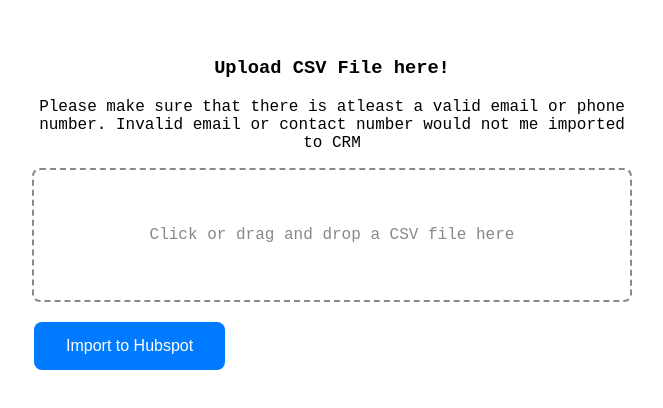
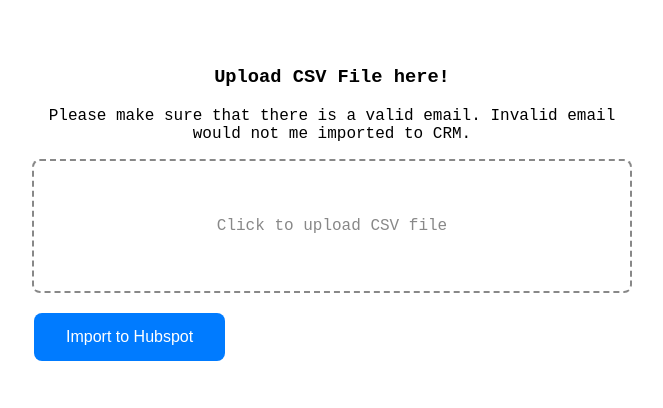
Before and after one commit to Bevs11/leads-sync, a React app: page / in a window 1280 px wide. Shown: the part 202-610 px from the top of the page, without its empty margins (308-971 px from the left). Built offline with nearby package versions, Linux system fonts and the light colour scheme.

Commit message:
removed console logs and allow only records with valid email

```diff
--- a/src/App.js
+++ b/src/App.js
@@ -55,7 +55,7 @@ export default function App() {
       setLoading(false);
       return;
     }
-    console.log(validJsonData);
+
     try {
       const res = await axios.post(
         'http://localhost:8000/leads/batch/',
@@ -88,8 +88,6 @@ export default function App() {
   };
 
   const validateFile = (file) => {
-    console.log('Validating file:', file);
-    console.log('file type:', typeof file);
     if (!file || !Array.isArray(file)) {
       setUploadMessage('Please upload a valid CSV file.');
       return;
@@ -97,12 +95,8 @@ export default function App() {
     const validData = [];
     file.forEach((item) => {
       const email = item.email?.trim();
-      const phone = item.phone?.replace(/\s+/g, '');
-
       const emailValid = email ? /^[\w.-]+@[\w.-]+\.\w+$/.test(email) : false;
-      const phoneValid = phone ? /^\+?[1-9]\d{1,14}$/.test(phone) : false;
-
-      if (emailValid || phoneValid) {
+      if (emailValid) {
         validData.push(item);
       }
     });
@@ -123,8 +117,8 @@ export default function App() {
     <div style={{ padding: '2em', maxWidth: '600px', margin: 'auto' }}>
       <h3 style={{ textAlign: 'center' }}>Upload CSV File here!</h3>
       <div style={{ width: '100%', textAlign: 'center', marginBottom: '1em' }}>
-        Please make sure that there is atleast a valid email or phone number.
-        Invalid email or contact number would not me imported to CRM
+        Please make sure that there is a valid email. Invalid email would not me
+        imported to CRM.
       </div>
       <div className="file-upload" onClick={handleClick}>
         <input
@@ -137,9 +131,7 @@ export default function App() {
         {fileName ? (
           <p className="file-name">Selected file: {fileName}</p>
         ) : (
-          <p className="file-placeholder">
-            Click or drag and drop a CSV file here
-          </p>
+          <p className="file-placeholder">Click to upload CSV file</p>
         )}
       </div>
       <button className="sync_button" onClick={handleSyncToHubspot}>
```
